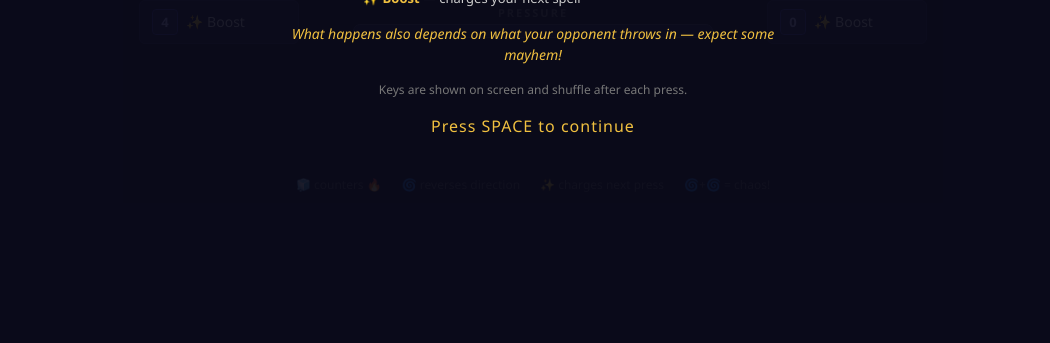
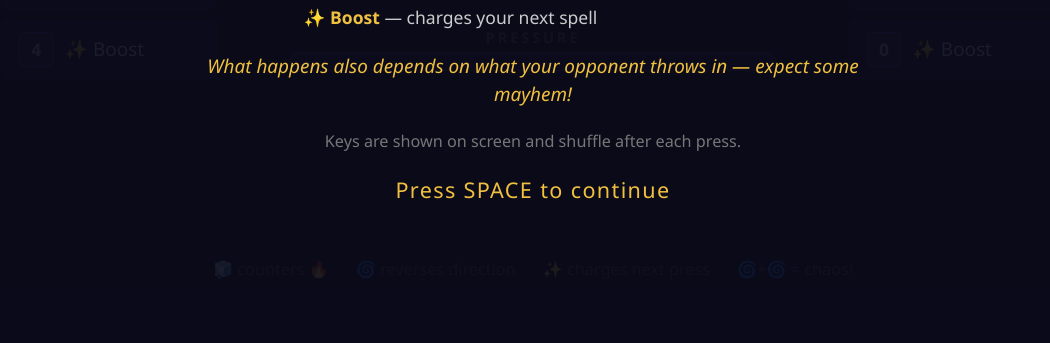
Before and after one commit to bsander/hackathon-game, a website: page mvp3-final-dog/index.html in a window 1280 px wide. Shown: the part 457-800 px from the top of the page, without its empty margins (107-1157 px from the left). Drawn offline with Linux system fonts and the light colour scheme.

Commit message:
Scale up game container to 135% for better readability

```diff
--- a/mvp3-final-dog/style.css
+++ b/mvp3-final-dog/style.css
@@ -18,6 +18,8 @@ body {
   display: flex;
   flex-direction: column;
   position: relative;
+  transform: scale(1.35);
+  transform-origin: center center;
 }
 
 /* ── Header ───────────────────────────────────────────────── */
```
